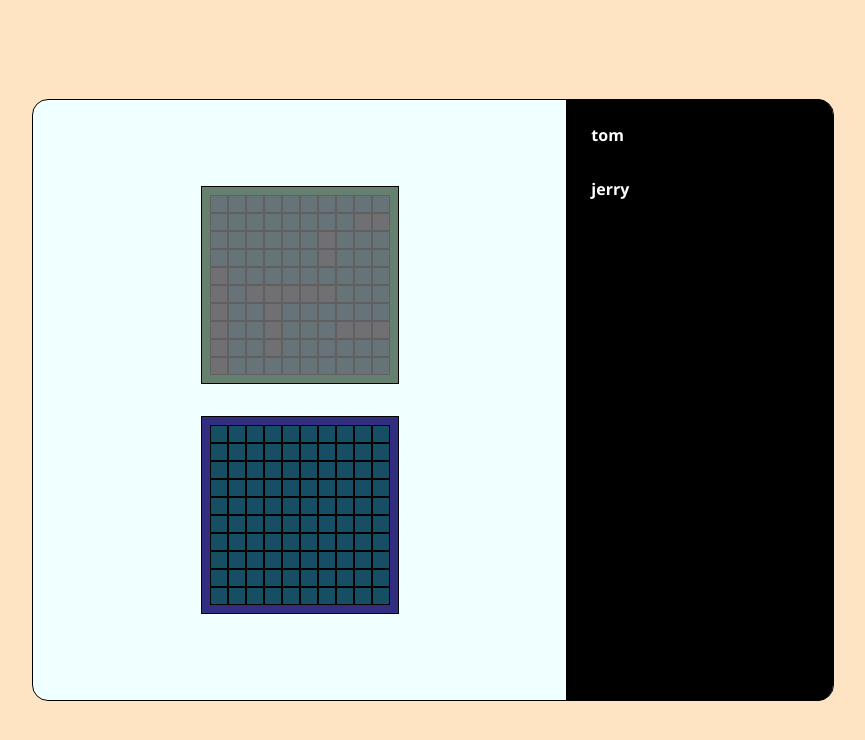
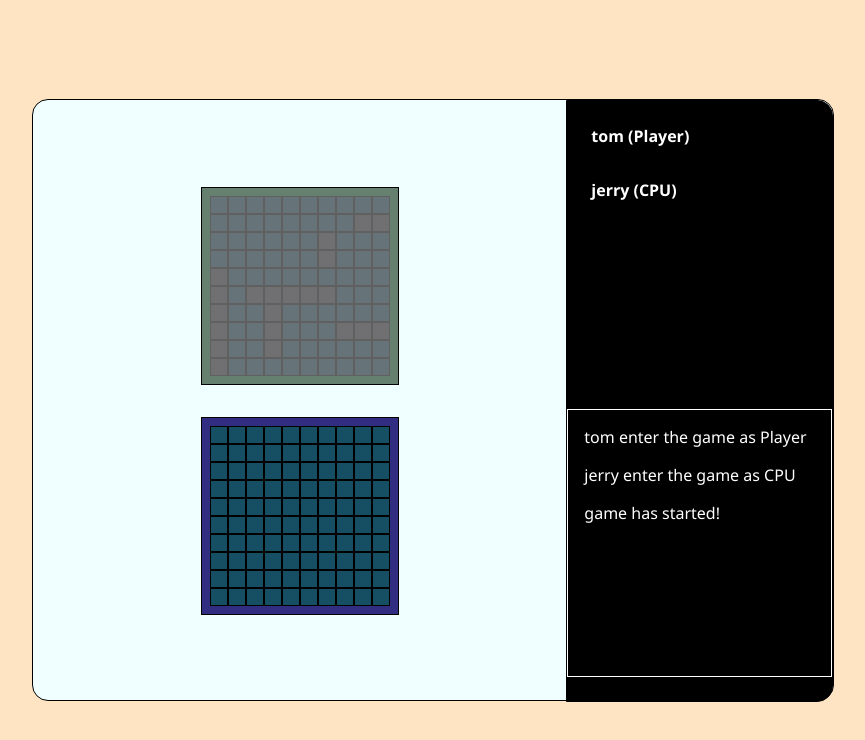
Before and after one commit to eeeeaa/battleship-project, a website built with webpack: page src/template.html in a window 1280 px wide. Shown: the whole page, without its empty margins (207-1072 px from the left). Built offline with nearby package versions, Linux system fonts and the light colour scheme.

Commit message:
refactor mapper class and add event log

```diff
--- a/src/css/style.css
+++ b/src/css/style.css
@@ -66,17 +66,21 @@ body {
 }
 
 #main-content .game-information {
-  height: 100%;
+  height: 600px;
+  display: grid;
+  grid-template-rows: repeat(2, 1fr);
+  gap: 1em;
   border-radius: 0 1em 1em 0;
   border: 1px solid black;
   background-color: black;
 }
 
 .game-information .player-name-list {
-  padding: 1em;
+  height: 80%;
   display: flex;
   flex-direction: column;
   gap: 1em;
+  padding: 1em;
 
   .player-name {
     display: flex;
@@ -87,6 +91,17 @@ body {
   }
 }
 
+.game-information .event-log {
+  height: 80%;
+  overflow-y: auto;
+  display: flex;
+  flex-direction: column;
+  gap: 1em;
+  padding: 1em;
+
+  border: 1px solid white;
+}
+
 @media screen and (min-width: 700px) {
   #main-content .game-space {
     width: 800px;
--- a/src/js/game.js
+++ b/src/js/game.js
@@ -1,3 +1,4 @@
+import { delayWrapper } from "./util/util";
 export default class Game {
   #turnQueue = [];
   #winner = null;
@@ -23,12 +24,6 @@ export default class Game {
     this.#turnQueue.push(temp);
   };
 
-  delay = (delay) => {
-    return new Promise((resolve) => {
-      setTimeout(() => resolve(), delay);
-    });
-  };
-
   async startGame({
     preAction = null,
     playerAction,
@@ -40,7 +35,7 @@ export default class Game {
     while (!this.gameOver) {
       if (this.#turnQueue[0].computer != null) {
         if (delay != null) {
-          await this.delay(delay);
+          await delayWrapper(delay);
         }
         await this.turnAction(computerAction);
       } else {
--- /dev/null
+++ b/src/js/handler/notificationHandler.js
@@ -0,0 +1,21 @@
+import { delayWrapper } from "../util/util";
+
+const pushQueue = [];
+
+export function pushToEventLog(message) {
+  const eventLog = document.querySelector(".event-log");
+
+  const event = document.createElement("div");
+  event.classList.toggle("event");
+  event.textContent = message;
+
+  pushQueue.push(event);
+  showNotification(eventLog);
+}
+
+async function showNotification(eventLog) {
+  const event = pushQueue.shift();
+  eventLog.append(event);
+  eventLog.scrollTo(0, eventLog.scrollHeight);
+  await delayWrapper(100);
+}
--- /dev/null
+++ b/src/js/handler/playerActionHandler.js
@@ -0,0 +1,13 @@
+export function handlePlayerAction(target, action) {
+  const cells = Array.from(
+    document.querySelectorAll(
+      `.game-board[data-player-name="${target.name}"] .board-cell`
+    )
+  );
+
+  for (let cell of cells) {
+    cell.addEventListener("click", (e) => {
+      action(cell);
+    });
+  }
+}
--- a/src/js/index.js
+++ b/src/js/index.js
@@ -3,9 +3,10 @@ import {
   updatePlayerBoard,
   mapPlayerBoard,
   mapPlayerInformation,
-  handlePlayerAction,
   toggleBoardOverlay,
 } from "./mapper/uiMapper";
+import { pushToEventLog } from "./handler/notificationHandler";
+import { handlePlayerAction } from "./handler/playerActionHandler";
 import Player from "./model/player";
 import Game from "./game";
 
@@ -23,8 +24,11 @@ function gameLoop() {
       for (let player of players) {
         mapPlayerBoard(player);
         mapPlayerInformation(player);
+        let playerType = player.computer != null ? "CPU" : "Player";
+        pushToEventLog(`${player.name} enter the game as ${playerType}`);
       }
       toggleBoardOverlay(players[0]);
+      pushToEventLog(`game has started!`);
     },
     playerAction: (player, target, endTurn) => {
       handlePlayerAction(target, (cell) => {
@@ -48,7 +52,13 @@ function gameLoop() {
 
         if (typeof result === "object") {
           game.comboFlag = true;
+          pushToEventLog(`${player.name} hit ${target.name}'s ship!`);
         }
+
+        if (result === true) {
+          pushToEventLog(`${player.name} missed!`);
+        }
+
         updatePlayerBoard(target);
         if (game.comboFlag === false) {
           toggleBoardOverlay(player);
@@ -61,7 +71,13 @@ function gameLoop() {
       const result = player.computer.performAutomateAttack(target);
       if (typeof result === "object") {
         game.comboFlag = true;
+        pushToEventLog(`${player.name} hit ${target.name}'s ship!`);
       }
+
+      if (result === true) {
+        pushToEventLog(`${player.name} missed!`);
+      }
+
       updatePlayerBoard(target);
       if (game.comboFlag === false) {
         toggleBoardOverlay(player);
@@ -73,7 +89,7 @@ function gameLoop() {
       for (let player of players) {
         updatePlayerBoard(player, false);
       }
-      console.log(`game ended, ${winner.name} has won!`);
+      pushToEventLog(`game ended, ${winner.name} has won!`);
     },
     delay: 1000,
   });
--- a/src/js/mapper/uiMapper.js
+++ b/src/js/mapper/uiMapper.js
@@ -25,8 +25,9 @@ export function toggleBoardOverlay(player) {
 export function mapPlayerInformation(player) {
   const nameList = document.querySelector(".player-name-list");
   const playerName = document.createElement("div");
+  let playerType = player.computer != null ? "CPU" : "Player";
   playerName.classList.toggle("player-name");
-  playerName.textContent = player.name;
+  playerName.textContent = `${player.name} (${playerType})`;
   nameList.append(playerName);
 }
 
@@ -34,20 +35,6 @@ export function mapPlayerBoard(player) {
   const boardList = document.querySelector(".board-list");
   const hideBoard = player.computer != null ? true : false;
   boardList.append(mapPlayerBoardToGridElement(player, hideBoard));
-}
-
-export function handlePlayerAction(target, action) {
-  const cells = Array.from(
-    document.querySelectorAll(
-      `.game-board[data-player-name="${target.name}"] .board-cell`
-    )
-  );
-
-  for (let cell of cells) {
-    cell.addEventListener("click", (e) => {
-      action(cell);
-    });
-  }
 }
 
 function mapPlayerBoardToGridElement(player, hideBoard) {
--- /dev/null
+++ b/src/js/util/util.js
@@ -0,0 +1,5 @@
+export const delayWrapper = (delay) => {
+  return new Promise((resolve) => {
+    setTimeout(() => resolve(), delay);
+  });
+};
--- a/src/template.html
+++ b/src/template.html
@@ -9,7 +9,10 @@
     <div id="main-content">
       <div class="game-space">
         <div class="board-list"></div>
-        <div class="game-information"><div class="player-name-list"></div></div>
+        <div class="game-information">
+          <div class="player-name-list"></div>
+          <div class="event-log"></div>
+        </div>
       </div>
     </div>
   </body>
```
Also changed, not shown: dist/index.html, dist/main.js, 1 other file.
